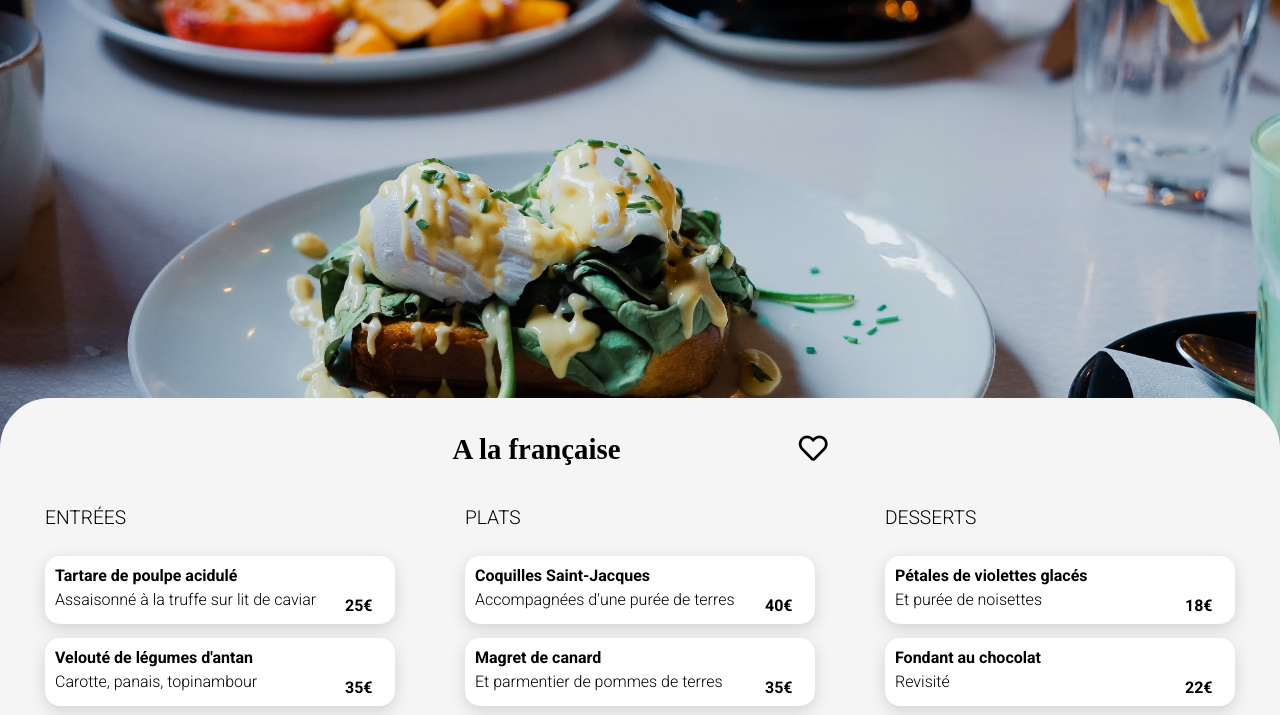
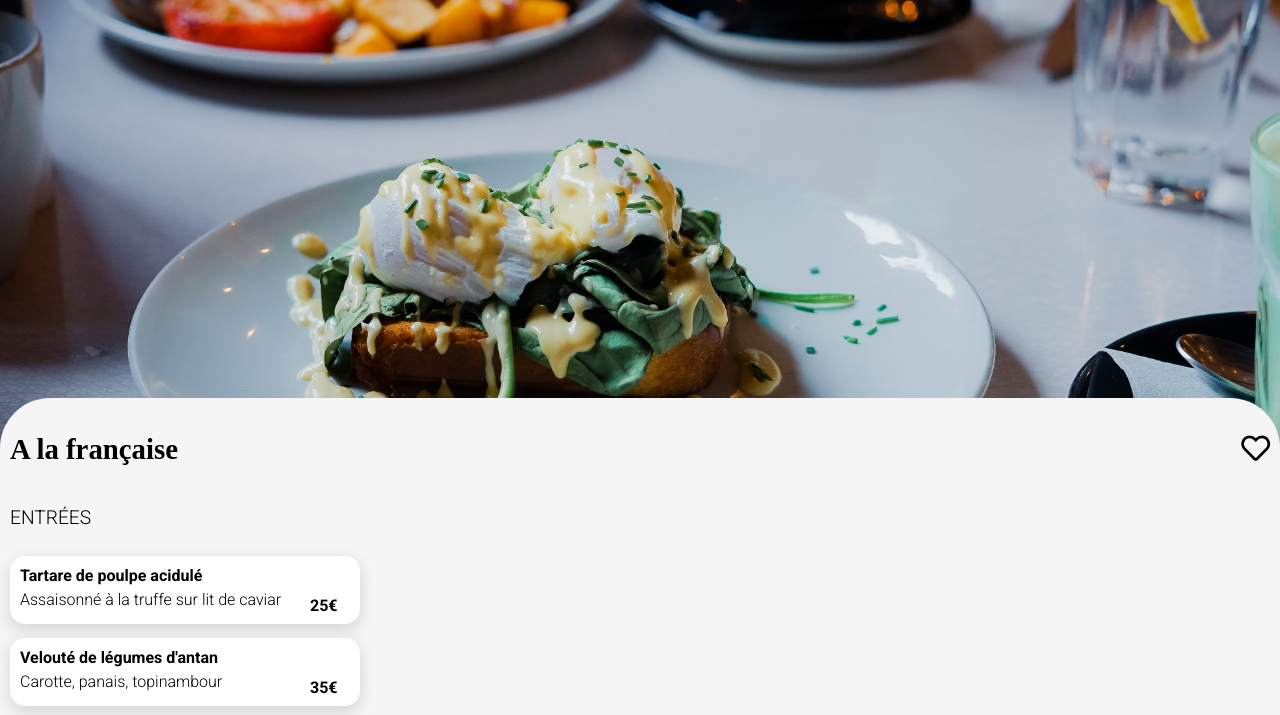
Before and after one commit to Codamor/OhMyFood, a website: page common/menu-1.html in a window 1280 px wide. Shown: the part 85-800 px from the top of the page. Drawn offline with Linux system fonts and the light colour scheme; a web font is replaced by a local one.

Commit message:
first try to fix card-menu on low res

```diff
--- a/sass/components/_card.scss
+++ b/sass/components/_card.scss
@@ -68,7 +68,6 @@
   @media screen and (min-width: 680px){
     width: 500px;
   }
-
 
   &__image {
     position: relative;
@@ -152,7 +151,7 @@
 .card-menu {
   position: relative;
   display: flex;
-  width: 350px;
+  width: 100%;
   height: 68px;
   margin: 7px 0;
   border-radius: 15px;
@@ -160,6 +159,9 @@
   background-color: $white;
   overflow: hidden;
   opacity: 0;
+  @media screen and (min-width: $small){
+    width: 350px;
+  }
 
   //set animations delays for showing menu
   animation: show-menu 1s ease-out forwards;
--- a/sass/pages/_menu.scss
+++ b/sass/pages/_menu.scss
@@ -41,7 +41,7 @@
  &__title{
     display: flex;
     justify-content: space-between;
-   width: 375px;
+    width: 100%;
     font-family: Shrikhand;
     font-size: 1.8em;
     font-weight: 500;
@@ -64,7 +64,7 @@
 /*---- menu part ----*/
 
 .component{
-  width: auto;
+  width: 100%;
   margin: 20px 0;
   &__title{
     margin: 20px 0;
```
Also changed, not shown: public/main.css, 1 other file.
